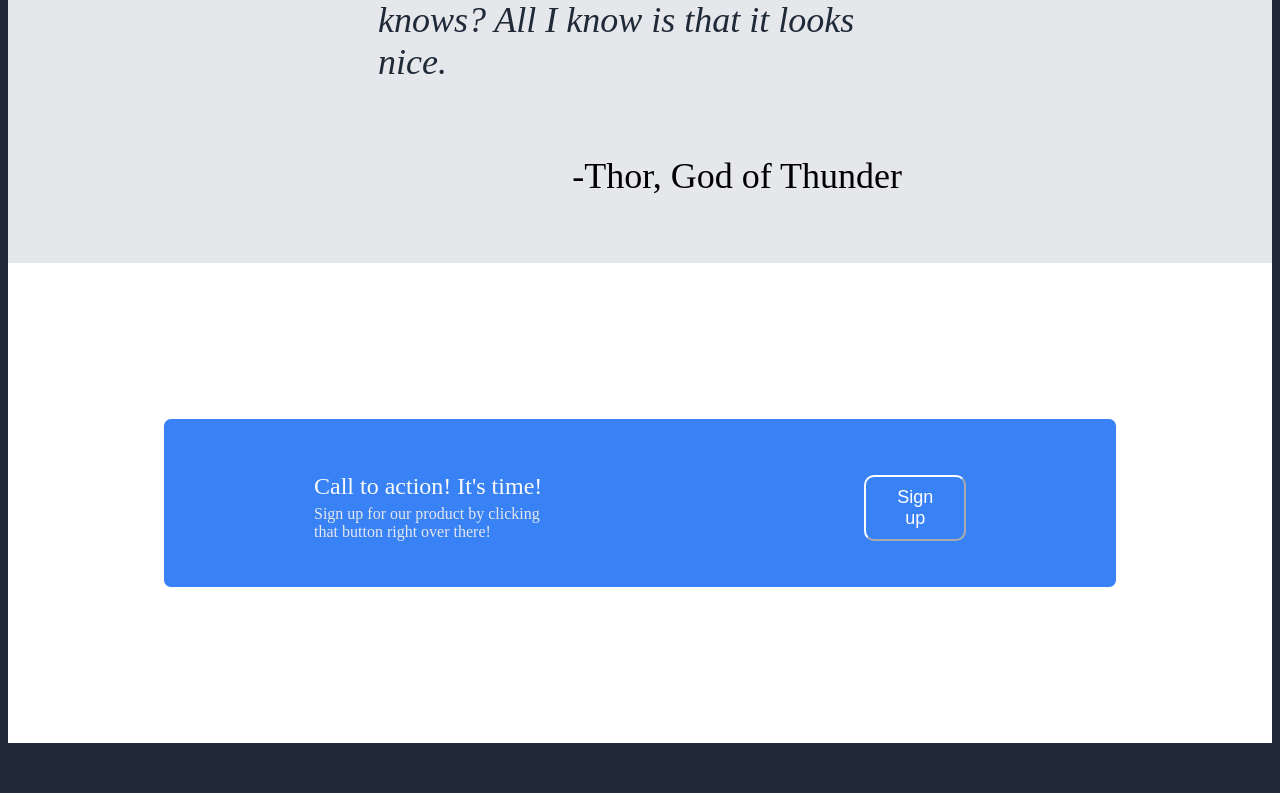
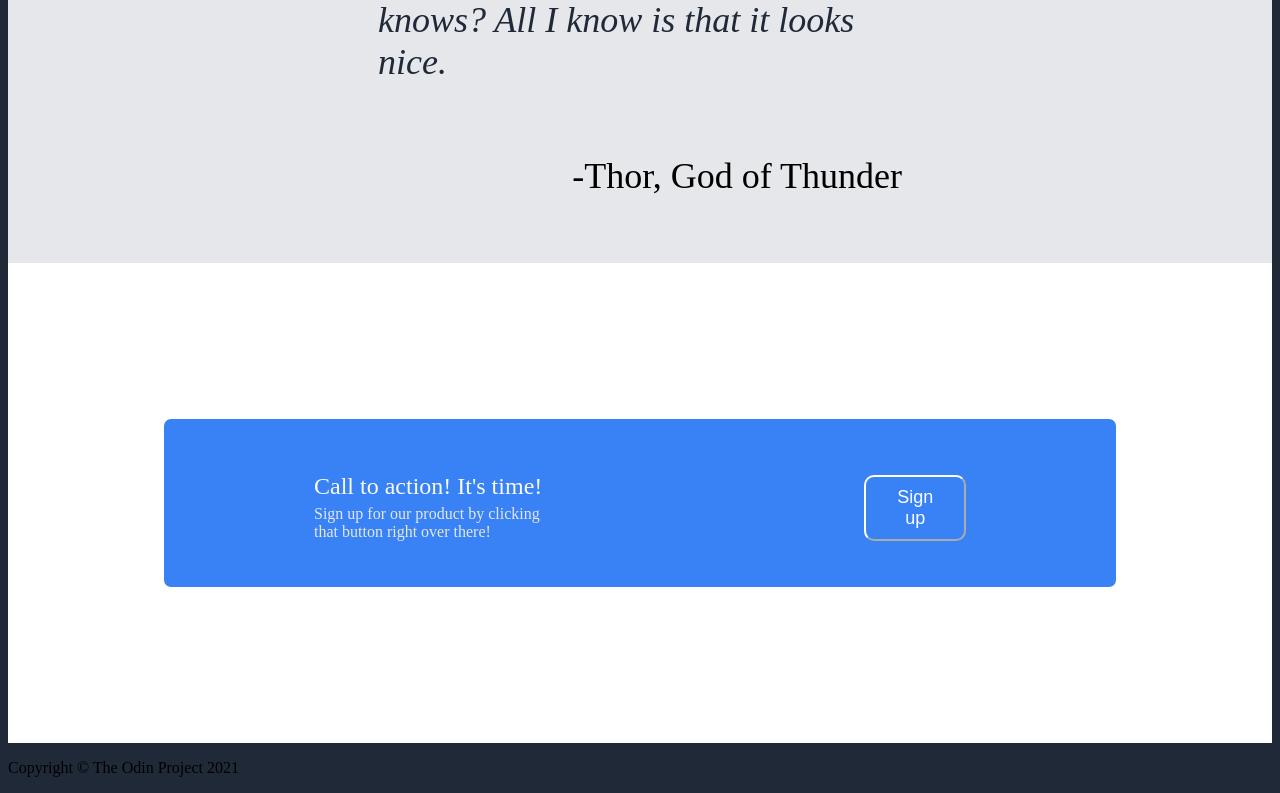
Before and after one commit to Alsaaram/odin-flex, a plain HTML site: page index.html in a window 1280 px wide. Shown: the part 1333-2126 px from the top of the page. Before the commit the page ends 2084 px from the top, so only its background shows below. Drawn offline with Linux system fonts and the light colour scheme.

Commit message:
Creation of footer section

```diff
--- a/index.html
+++ b/index.html
@@ -78,5 +78,8 @@
             <button class="button2" type="button">Sign up</button>
         </div>
     </div>
+    <footer>
+        <p class="footer-text">Copyright <span>&copy</span> The Odin Project 2021</p>
+    </footer>
 </body>
 </html>
```
